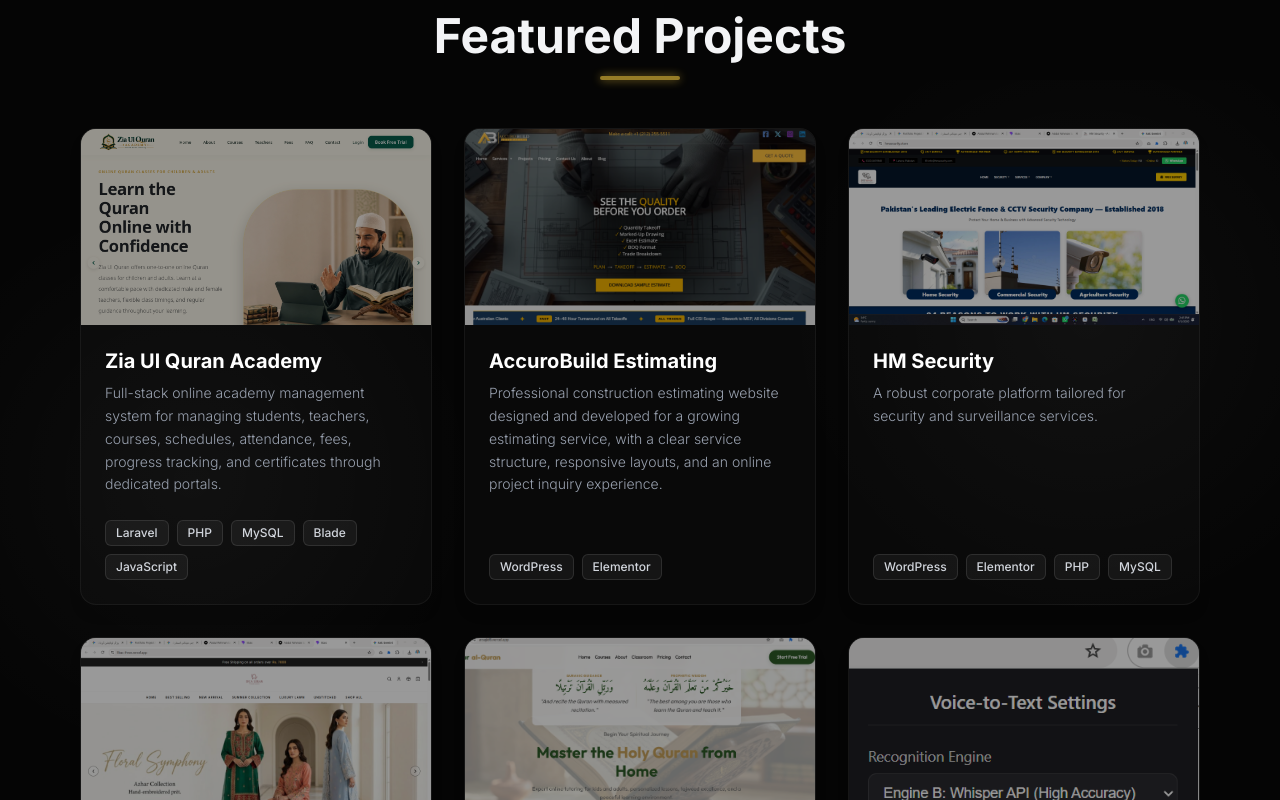
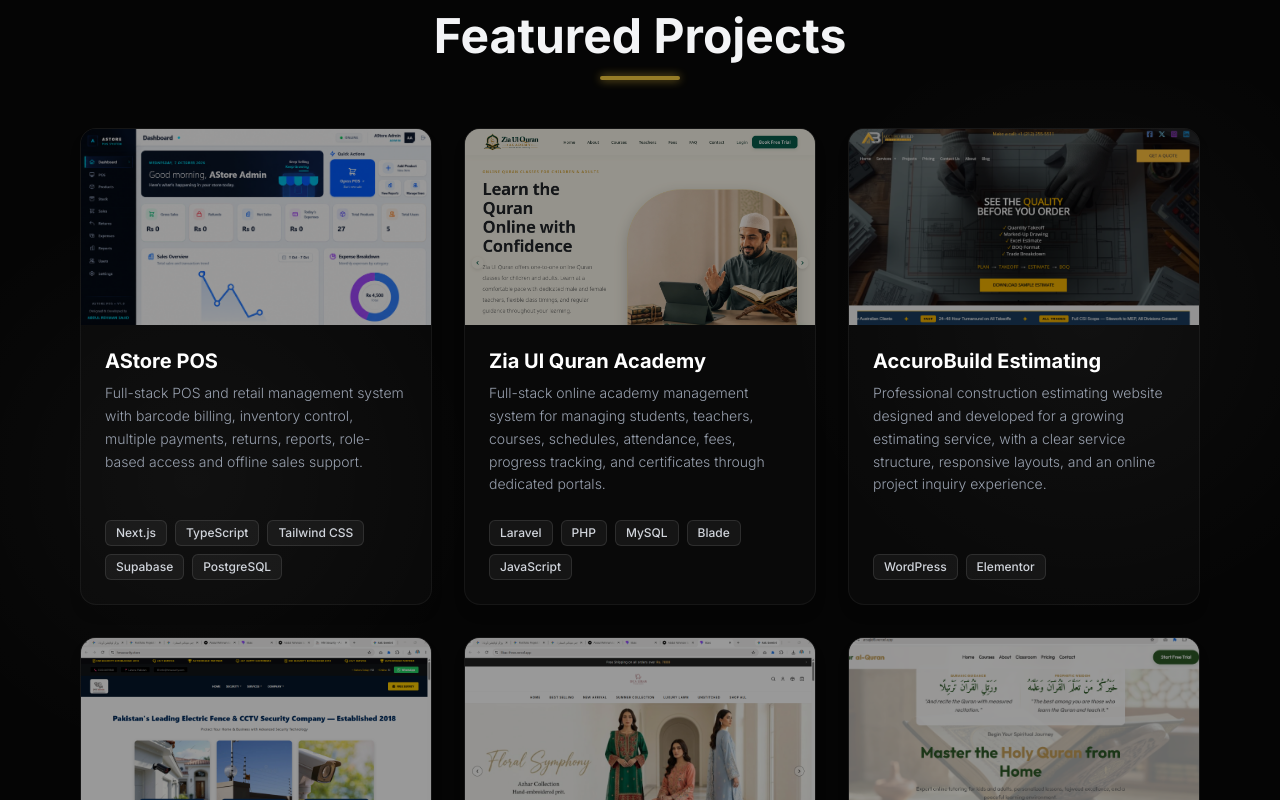
Before and after one commit to arsajid6/portfolioarsajid, a Next.js app: page / in a window 1280 px wide. Shown: the part 2320-3120 px from the top of the page. Built offline with nearby package versions, Linux system fonts and the light colour scheme.

Commit message:
feat: add AStore POS to portfolio

```diff
--- a/src/components/Projects.tsx
+++ b/src/components/Projects.tsx
@@ -22,6 +22,18 @@ type Project = {
 };
 
 const projectsData: Project[] = [
+  {
+    id: "astore-pos",
+    title: "AStore POS",
+    description: "Full-stack POS and retail management system with barcode billing, inventory control, multiple payments, returns, reports, role-based access and offline sales support.",
+    tags: ["Next.js", "TypeScript", "Tailwind CSS", "Supabase", "PostgreSQL"],
+    image: "/projects/astore-pos.png",
+    link: "https://astore-pos.vercel.app",
+    caseStudy: {
+      overview: "A complete web-based Point of Sale and retail management solution designed around real departmental store operations, from product setup and stock receiving to billing, returns, expenses and reporting.",
+      solution: "AStore POS combines barcode-ready checkout, inventory management, multiple payment methods, automated return stock adjustments, role-based Admin/Manager/Cashier access, offline sales support, reporting, backup/restore and secure password recovery in one connected system."
+    }
+  },
   {
     id: "zia-ul-quran",
     title: "Zia Ul Quran Academy",
```
Also changed, not shown: public/projects/astore-pos.png (added).
